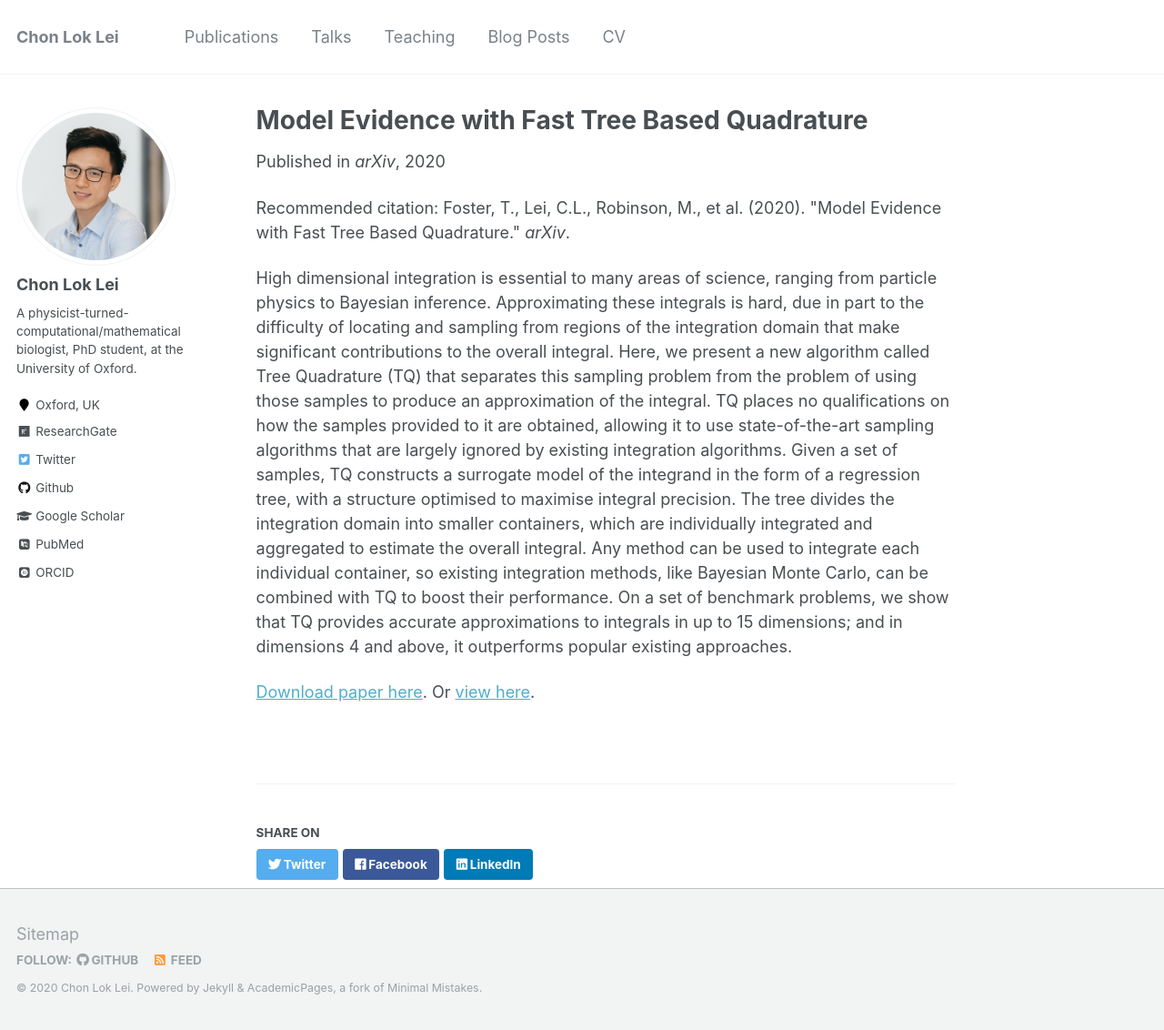
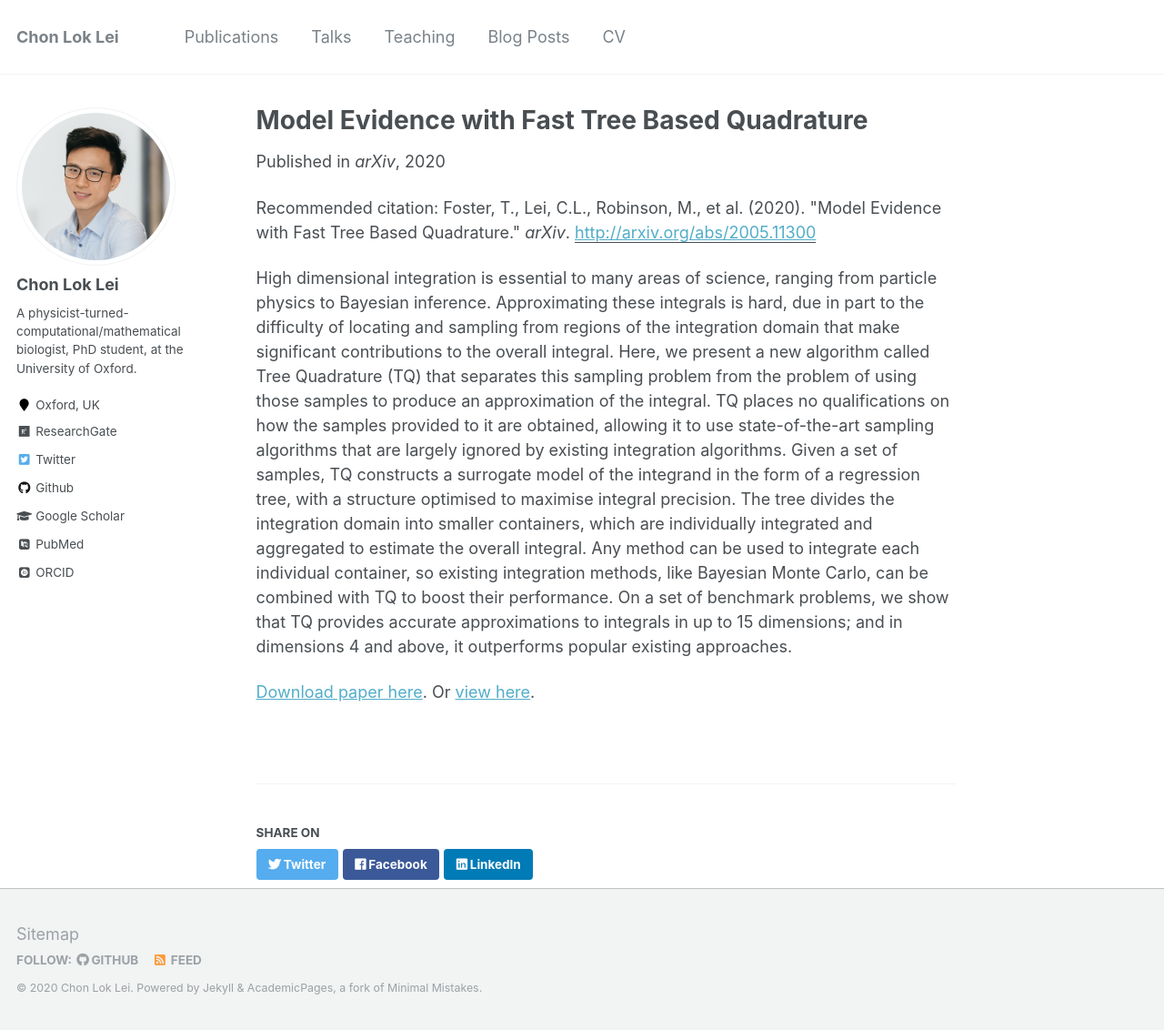
Before and after one commit to chonlei/chonlei.github.io, a Jekyll site: the page built from _preprints/2020-05-22-paper-Foster2020.md, in a window 1280 px wide and 1132 px high. Shown: the whole window at 91% size. Built offline with Jekyll 4.4.1, drawn with Linux system fonts in a browser that asks for light colours; some web fonts are replaced; some of the changed lines change nothing that is shown.

Commit message:
Update url link

```diff
--- a/_preprints/2020-05-22-paper-Foster2020.md
+++ b/_preprints/2020-05-22-paper-Foster2020.md
@@ -5,7 +5,7 @@ permalink: /preprint/Foster2020
 excerpt: 'This paper develops a new algorithm called Tree Quadrature to approximate high dimensional integration, including calculation of model evidence.'
 date: 2020-05-22
 venue: 'arXiv'
-paperurl: ''
+paperurl: 'http://arxiv.org/abs/2005.11300'
 citation: 'Foster, T., Lei, C.L., Robinson, M., et al. (2020). &quot;Model Evidence with Fast Tree Based Quadrature.&quot; <i>arXiv</i>.'
 ---
 High dimensional integration is essential to many areas of science, ranging from particle physics to Bayesian inference.
@@ -17,4 +17,4 @@ The tree divides the integration domain into smaller containers, which are indiv
 Any method can be used to integrate each individual container, so existing integration methods, like Bayesian Monte Carlo, can be combined with TQ to boost their performance.
 On a set of benchmark problems, we show that TQ provides accurate approximations to integrals in up to 15 dimensions; and in dimensions 4 and above, it outperforms popular existing approaches.
 
-[Download paper here](http://chonlei.github.io/files/Foster2020.pdf). Or [view here]().
+[Download paper here](http://chonlei.github.io/files/Foster2020.pdf). Or [view here](http://arxiv.org/abs/2005.11300).
```
